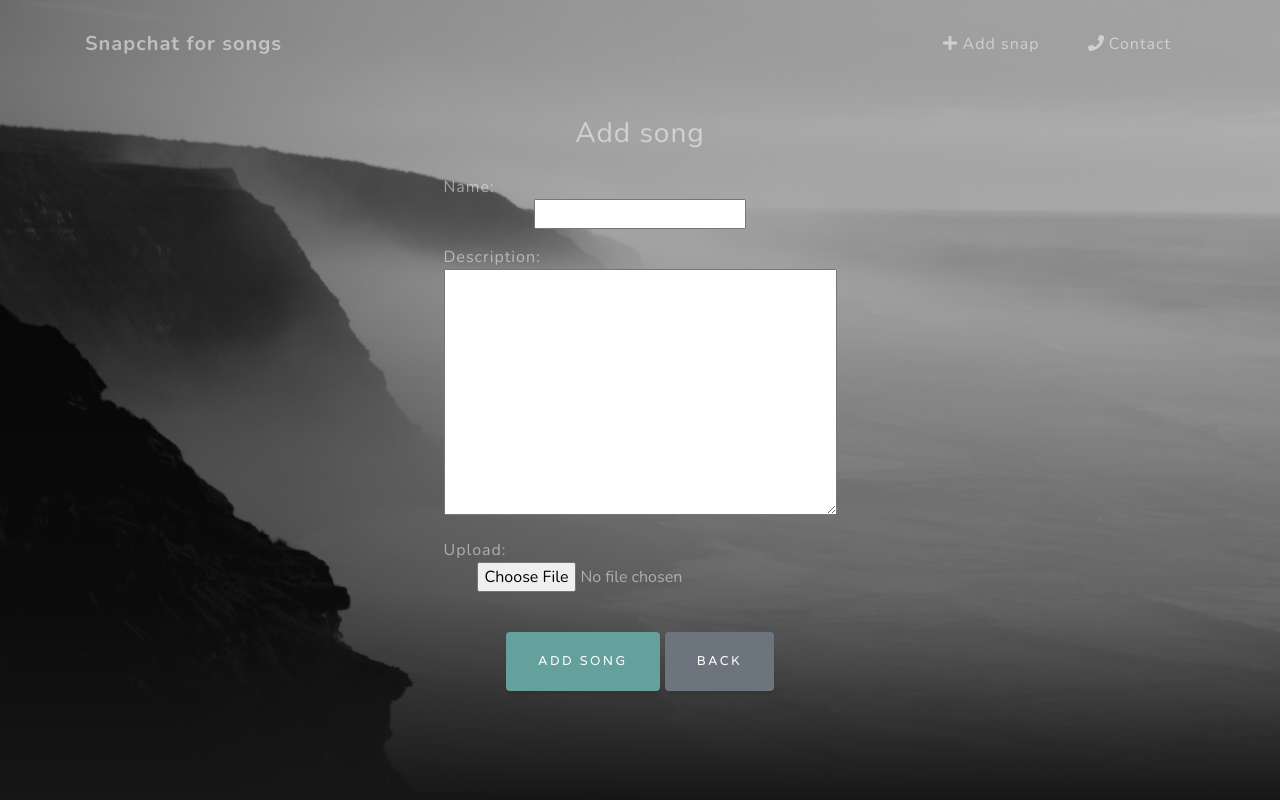
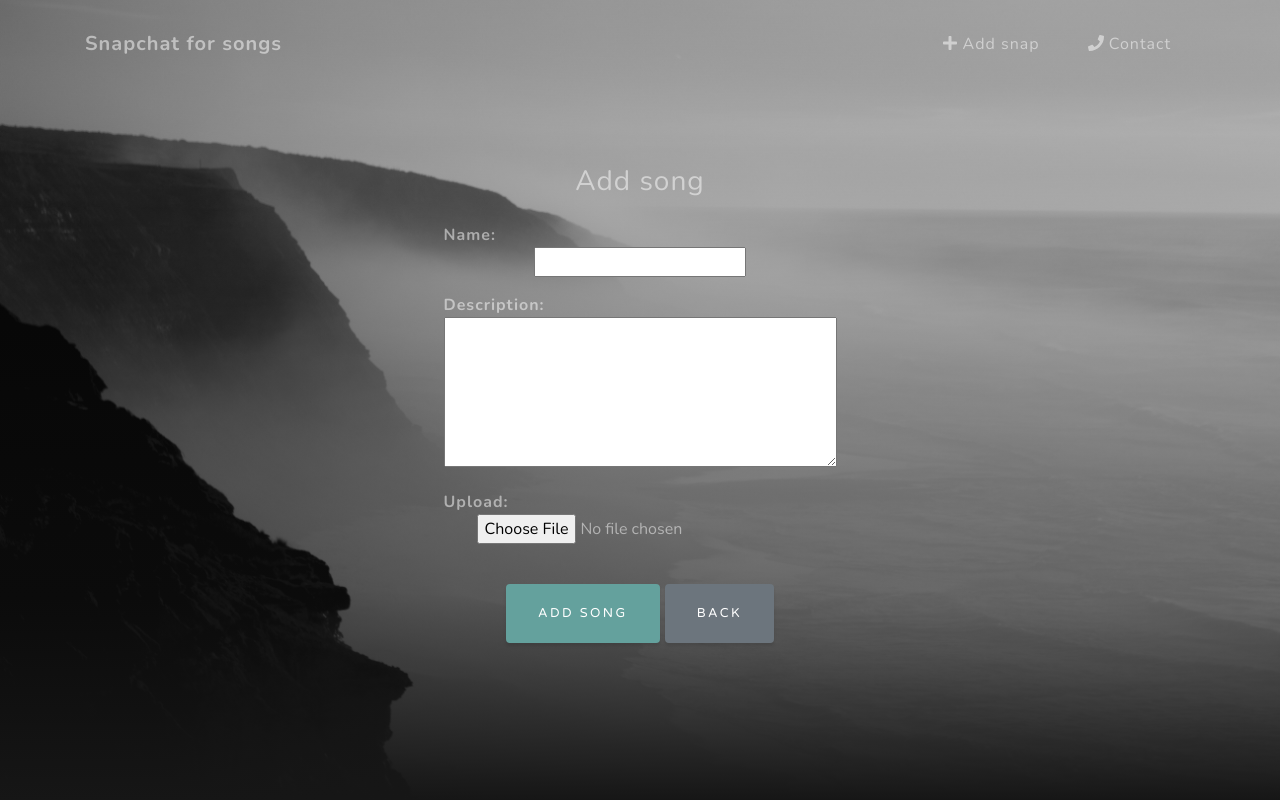
Before and after one commit to Cheetar/song_snapchat, a Django app: template web/app/song_snapchat/templates/snapchat/add_song.html in a window 1280 px wide. Run offline with Django 3.2, Linux system fonts and the light colour scheme; the template is opened without the code that fills it: values that come from a table or form of the project are taken from there, others are empty; parts of the project's set-up code (start-up, migrations or seed data) failed here and were passed over; some libraries are stand-ins or nearby versions.

Commit message:
Minor style fixes

```diff
--- a/web/app/song_snapchat/static/snapchat/css/custom.css
+++ b/web/app/song_snapchat/static/snapchat/css/custom.css
@@ -41,11 +41,13 @@ body {
   display: table-cell;
   text-align: center;
   vertical-align: middle;
+  font-weight: bold;
 }
 
 .add-song-form textarea {
   width: 100%;
   max-width: 500px;
+  max-height: 150px;
 }
 
 /* Elements with this class will be displayed only on mobile */
@@ -115,3 +117,12 @@ padding: 15px;
   margin-top: 20px;
   margin-bottom: 15px;
 }
+
+.content {
+  max-width: 90%;
+}
+
+.errorlist li {
+  color: rgba(255, 255, 255, 50);
+  font-weight: bold;
+}
--- a/web/app/song_snapchat/templates/main/base.html
+++ b/web/app/song_snapchat/templates/main/base.html
@@ -58,7 +58,7 @@
 
     <header class="masthead">
       <div class="container d-flex h-100 align-items-center">
-        <div class="mx-auto text-center">
+        <div class="mx-auto text-center content">
 
           {% block content %}
           {% endblock %}
--- a/web/app/song_snapchat/templates/snapchat/add_snap.html
+++ b/web/app/song_snapchat/templates/snapchat/add_snap.html
@@ -21,7 +21,7 @@
 
       <div class='row'>
             <div class='container'>
-                  <a href="{% url 'add_song' snap.token %}" class="btn btn-sm btn-primary js-scroll-trigger" style="padding:15px; margin-bottom:10px;">Add song</a>
+                  <a href="{% url 'add_song' snap.token %}" class="btn btn-sm btn-primary js-scroll-trigger" style="padding:15px; margin-bottom:15px;">Add song</a>
 
                   <form action="#" method="POST">
                         {% csrf_token %}
--- a/web/app/song_snapchat/templates/snapchat/add_song.html
+++ b/web/app/song_snapchat/templates/snapchat/add_song.html
@@ -3,7 +3,6 @@
 {% block content %}
 
 <!-- Header -->
-
 <form action="#" method="post" enctype="multipart/form-data">
 
   <h3 class="text-white-50 mx-auto mt-2 mb-4">Add song</h3>
@@ -18,7 +17,6 @@
   <input type="submit" class="btn btn-primary js-scroll-trigger" value="Add song">
   <a style="position: relative; fixed; bottom: 0px;" href="{% url 'add_snap' snap.token %}" class="btn btn-secondary js-scroll-trigger">Back</a>
 
-
 </form>
 
 {% endblock %}
```
